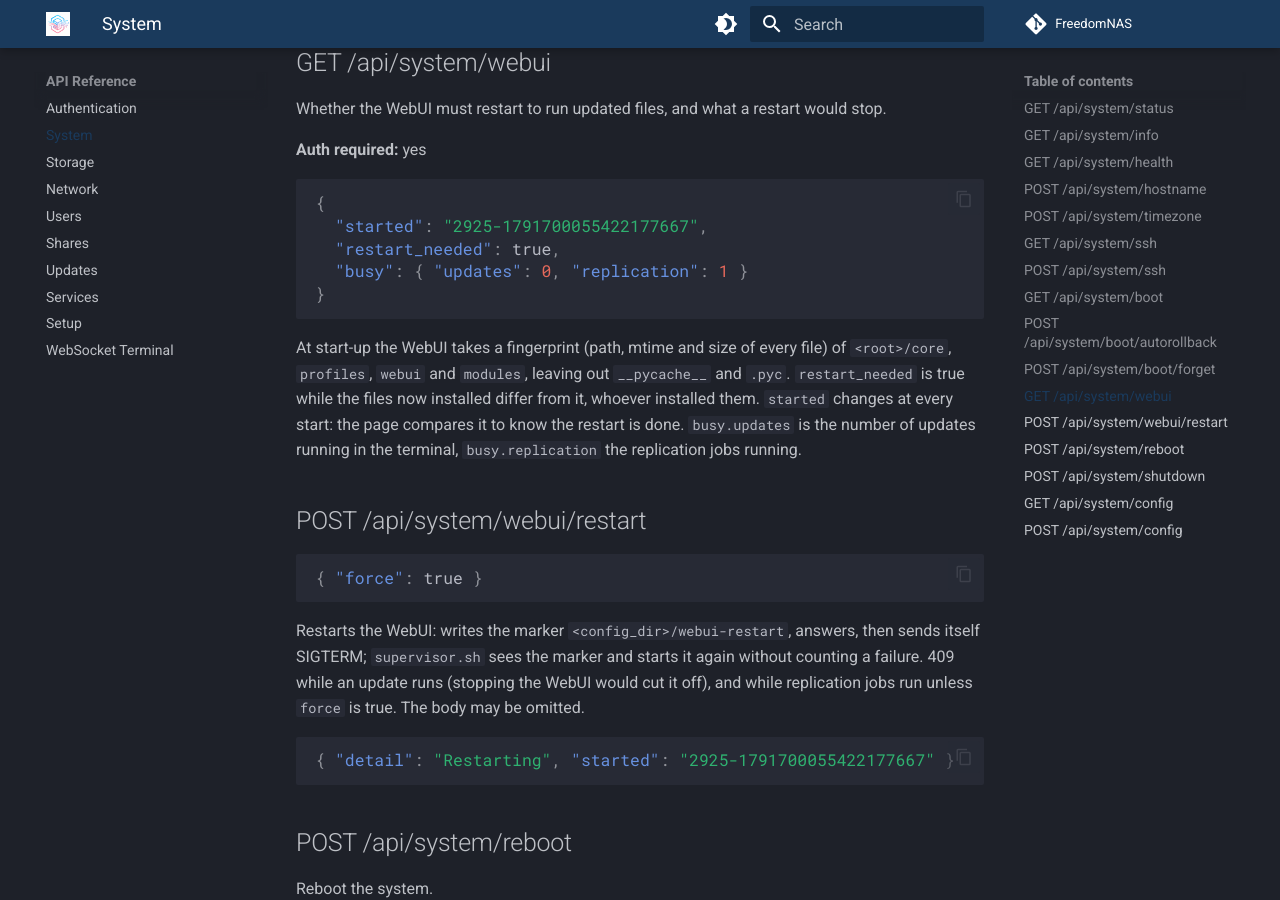
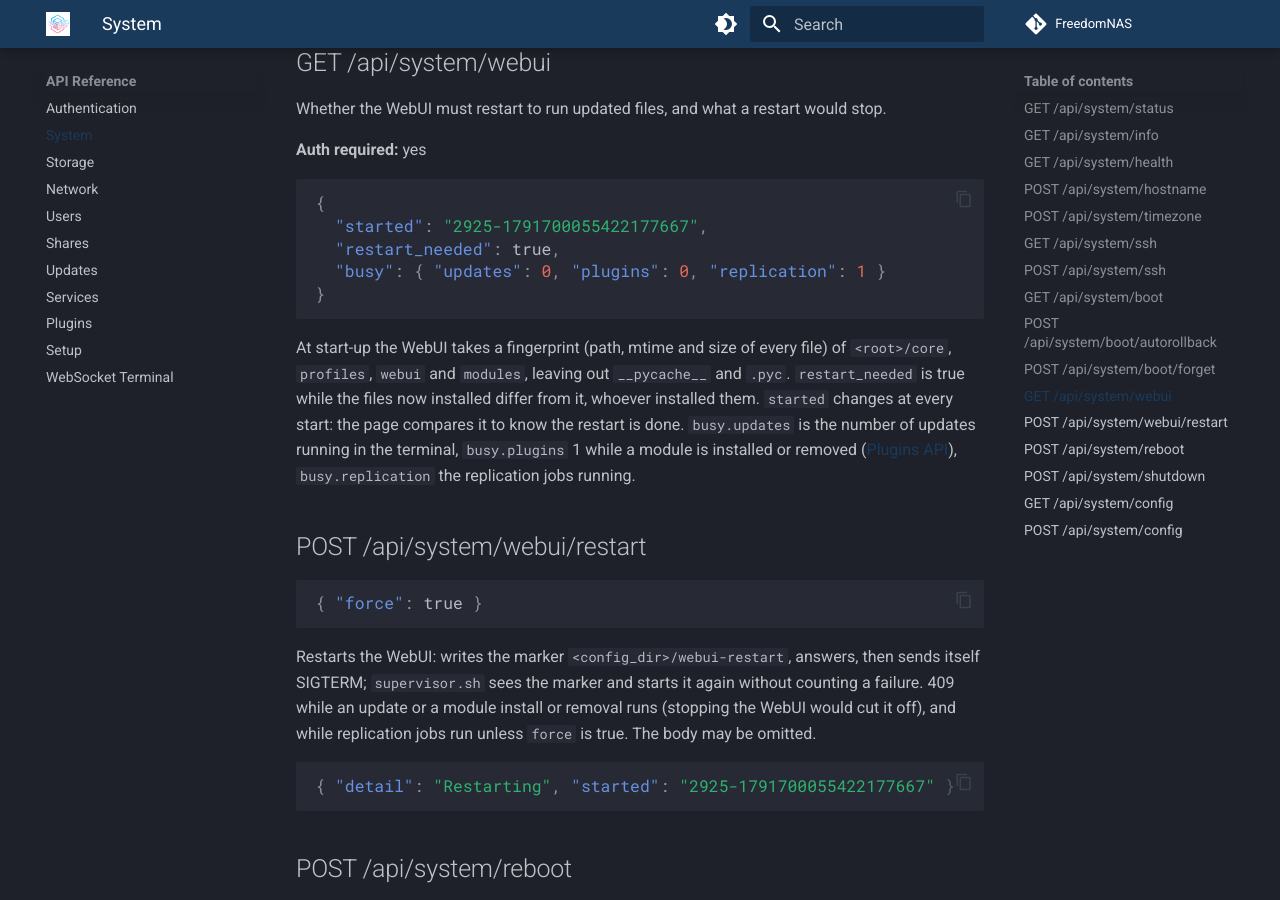
Before and after one commit to FreedomNAS/freedomnas-docs, an MkDocs documentation site: the page built from docs/api/system.md, in a window 1280 px wide and 900 px high, scrolled down 5433 px. Built offline with MkDocs 1.6.1 and Material for MkDocs 9.7.7, drawn with Linux system fonts in a browser that asks for light colours.

Commit message:
Document the Plugins page

````diff
--- a/docs/api/system.md
+++ b/docs/api/system.md
@@ -246,7 +246,7 @@ would stop.
 {
   "started": "2925-1791700055422177667",
   "restart_needed": true,
-  "busy": { "updates": 0, "replication": 1 }
+  "busy": { "updates": 0, "plugins": 0, "replication": 1 }
 }
 ```
 
@@ -255,8 +255,9 @@ file) of `<root>/core`, `profiles`, `webui` and `modules`, leaving out
 `__pycache__` and `.pyc`. `restart_needed` is true while the files now
 installed differ from it, whoever installed them. `started` changes at every
 start: the page compares it to know the restart is done. `busy.updates` is
-the number of updates running in the terminal, `busy.replication` the
-replication jobs running.
+the number of updates running in the terminal, `busy.plugins` 1 while a
+module is installed or removed ([Plugins API](plugins.md)), `busy.replication`
+the replication jobs running.
 
 ## POST /api/system/webui/restart
 
@@ -266,8 +267,8 @@ replication jobs running.
 
 Restarts the WebUI: writes the marker `<config_dir>/webui-restart`, answers,
 then sends itself SIGTERM; `supervisor.sh` sees the marker and starts it
-again without counting a failure. 409 while an update runs (stopping the
-WebUI would cut it off), and while replication jobs run unless `force` is
+again without counting a failure. 409 while an update or a module install or
+removal runs (stopping the WebUI would cut it off), and while replication jobs run unless `force` is
 true. The body may be omitted.
 
 ```json
--- a/mkdocs.yml
+++ b/mkdocs.yml
@@ -82,6 +82,7 @@ nav:
     - Updates: user-guide/updates.md
     - Services: user-guide/services.md
     - Containers: user-guide/containers.md
+    - Plugins: user-guide/plugins.md
     - System Settings: user-guide/system.md
     - UI Levels: user-guide/ui-levels.md
   - Architecture:
@@ -110,6 +111,7 @@ nav:
     - Shares: api/shares.md
     - Updates: api/updates.md
     - Services: api/services.md
+    - Plugins: api/plugins.md
     - Setup: api/setup.md
     - WebSocket Terminal: api/websocket.md
   - Developer Guide:
````
Also changed, not shown: docs/api/plugins.md (added, +80 -0 lines), docs/developer/packaging.md (+5 -1 lines), docs/profiles/os-profiles.md (+9 -0 lines), docs/user-guide/plugins.md (added, +46 -0 lines), docs/user-guide/ui-levels.md (+2 -0 lines).
